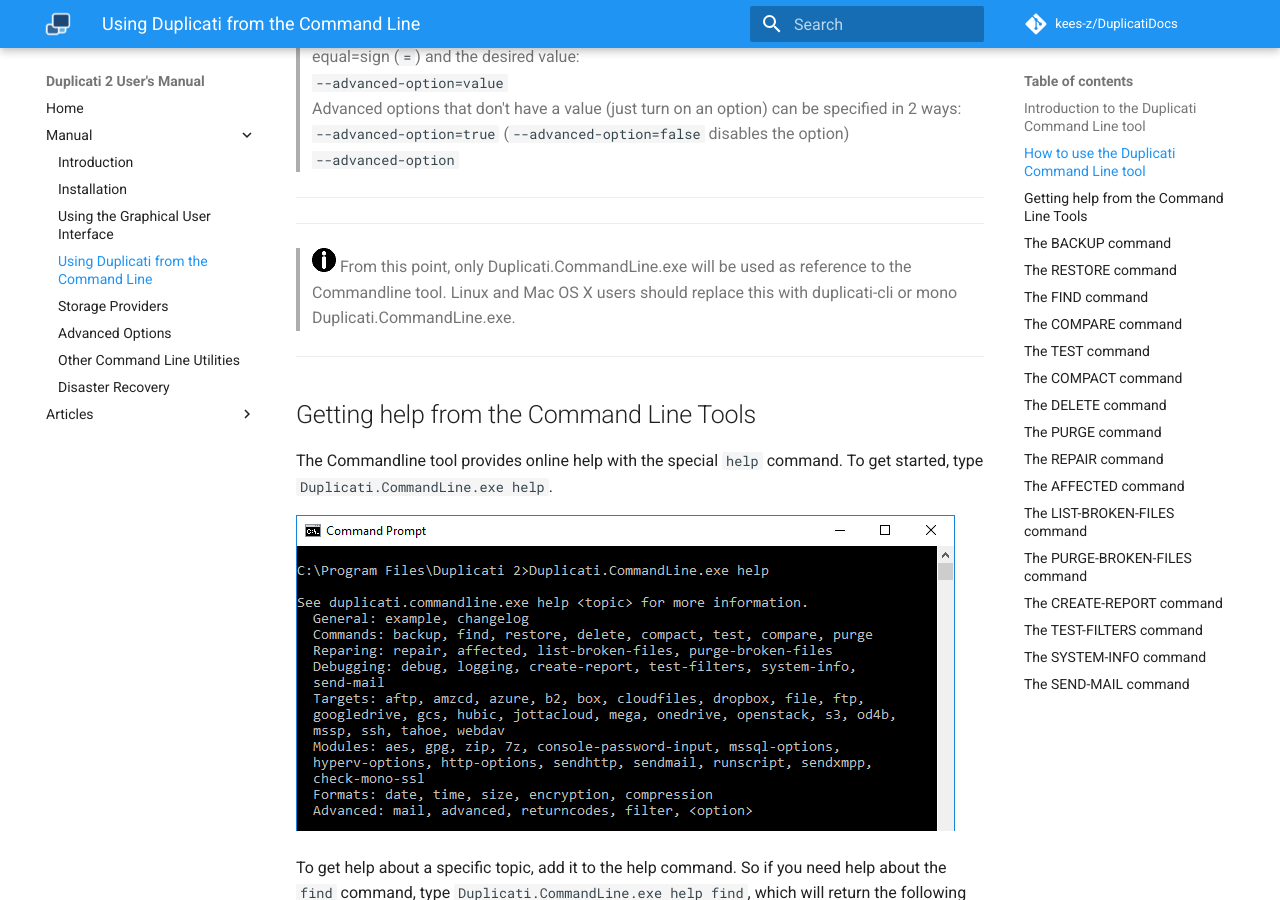
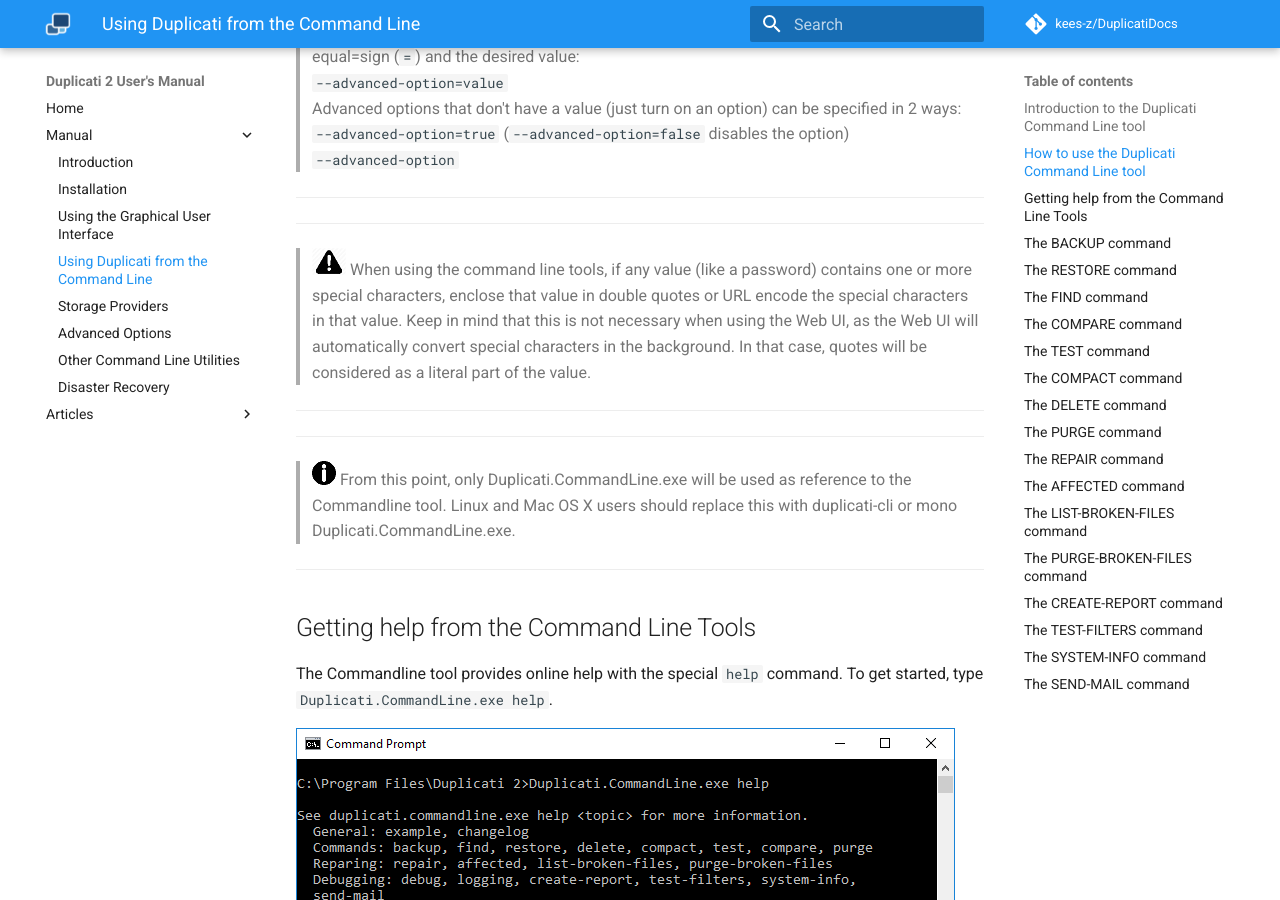
Before and after one commit to kees-z/DuplicatiDocs, an MkDocs documentation site: the page built from docs/04-using-duplicati-from-the-command-line.md, in a window 1280 px wide and 900 px high, scrolled down 1621 px. Built offline with MkDocs 1.6.1 and Material for MkDocs 9.7.7, drawn with Linux system fonts in a browser that asks for light colours; comment, search, counter and statistics services are not loaded.

Commit message:
Update 04-using-duplicati-from-the-command-line.md
Added warning for using quotes for the command line tools when using values that contain special characters.

```diff
--- a/docs/04-using-duplicati-from-the-command-line.md
+++ b/docs/04-using-duplicati-from-the-command-line.md
@@ -41,6 +41,12 @@ Storage-URL, arguments and advanced-options may or may not be mandatory, dependi
 > Advanced options that don't have a value (just turn on an option) can be specified in 2 ways:
 > `--advanced-option=true`  (`--advanced-option=false` disables the option)
 > `--advanced-option`
+
+*****
+
+*****
+> ![](icon_important.png) When using the command line tools, if any value (like a password) contains one or more special characters, enclose that value in double quotes or URL encode the special characters in that value.
+> Keep in mind that this is not necessary when using the Web UI, as the Web UI will automatically convert special characters in the background. In that case, quotes will be considered as a literal part of the value.
 
 *****
 
```
